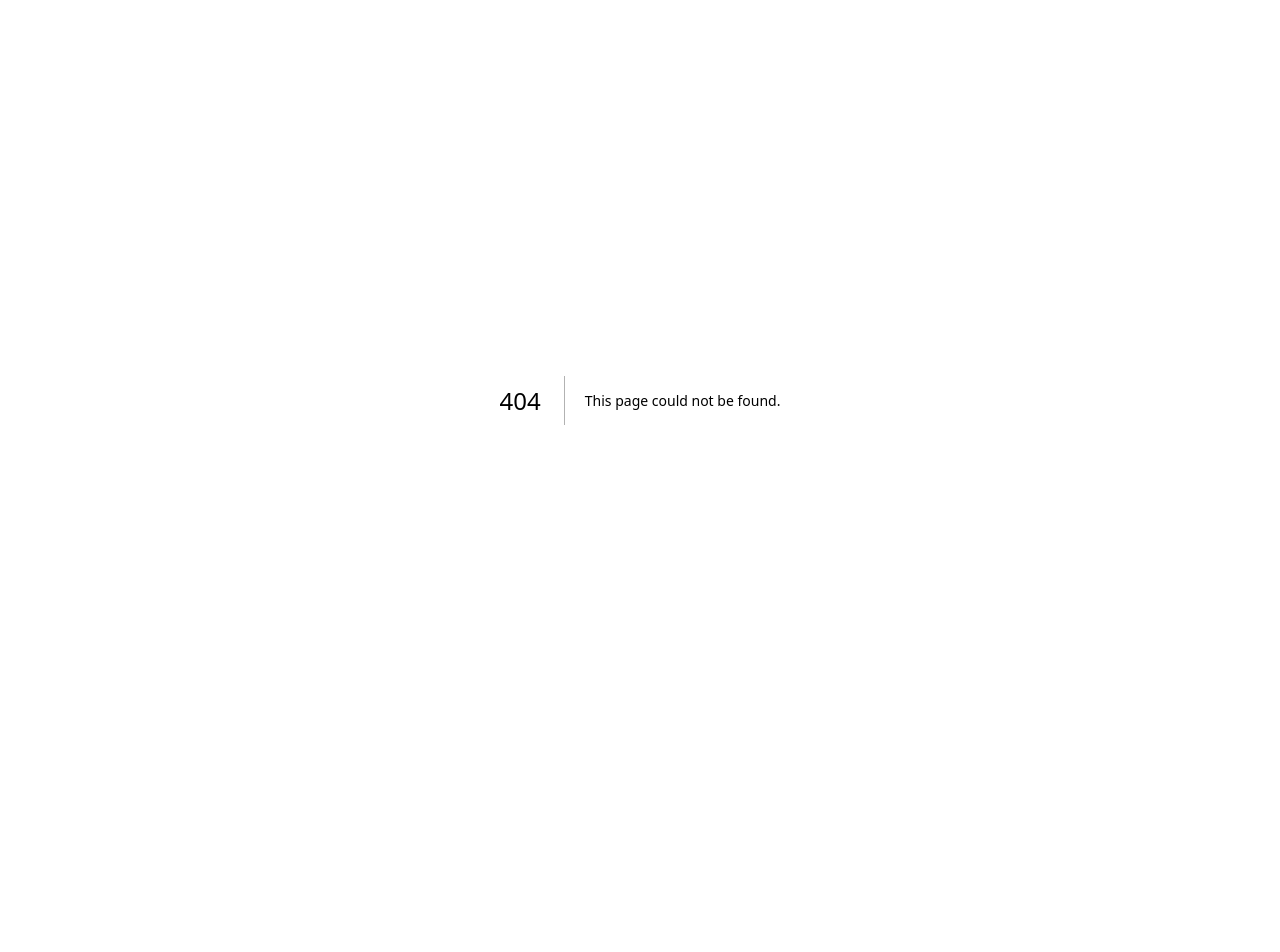
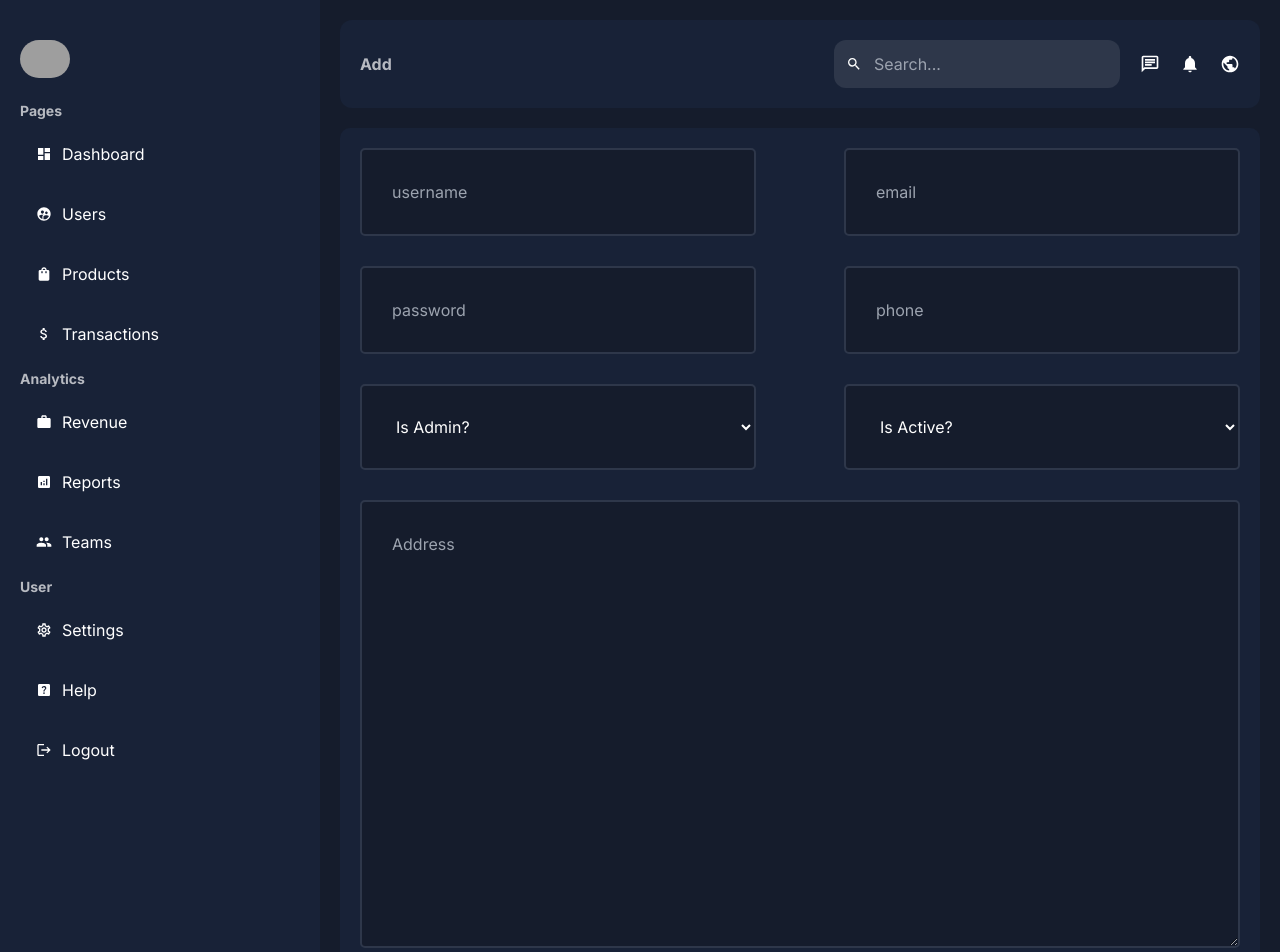
Before and after one commit to sinde530/next-dashboard, a Next.js app: page /dashboard/users/add in a window 1280 px wide. Before the commit this address had no page. Shown: the top 952 px of the page. Before the commit the page ends 800 px from the top, so only its background shows below. Built offline with nearby package versions, Linux system fonts and the light colour scheme; grey boxes are pictures that could not be loaded.

Commit message:
Create Users Add

```diff
--- /dev/null
+++ b/src/app/dashboard/users/add/page.tsx
@@ -0,0 +1,67 @@
+export default function Add() {
+  return (
+    <div className="bg-[--bgSoft] p-5 rounded-[10px] mt-5">
+      {/* <form action={addUser} */}
+      <form className="flex flex-wrap justify-between">
+        <input
+          type="text"
+          placeholder="username"
+          name="username"
+          required
+          className="p-[30px] bg-[--bg] text-[--text] border-2 border-[#2E374A] rounded-[5px] mb-[30px] w-[45%]"
+        />
+        <input
+          type="email"
+          placeholder="email"
+          name="email"
+          required
+          className="p-[30px] bg-[--bg] text-[--text] border-2 border-[#2E374A] rounded-[5px] mb-[30px] w-[45%]"
+        />
+        <input
+          type="password"
+          placeholder="password"
+          name="password"
+          required
+          className="p-[30px] bg-[--bg] text-[--text] border-2 border-[#2E374A] rounded-[5px] mb-[30px] w-[45%]"
+        />
+        <input
+          type="phone"
+          placeholder="phone"
+          name="phone"
+          className="p-[30px] bg-[--bg] text-[--text] border-2 border-[#2E374A] rounded-[5px] mb-[30px] w-[45%]"
+        />
+        <select
+          name="isAdmin"
+          id="isAdmin"
+          className="p-[30px] bg-[--bg] text-[--text] border-2 border-[#2E374A] rounded-[5px] mb-[30px] w-[45%]"
+        >
+          <option value="false">Is Admin?</option>
+          <option value="true">Yes</option>
+          <option value="false">No</option>
+        </select>
+        <select
+          name="isActive"
+          id="isActive"
+          className="p-[30px] bg-[--bg] text-[--text] border-2 border-[#2E374A] rounded-[5px] mb-[30px] w-[45%]"
+        >
+          <option value="true">Is Active?</option>
+          <option value="true">Yes</option>
+          <option value="false">No</option>
+        </select>
+        <textarea
+          name="address"
+          id="address"
+          rows={16}
+          placeholder="Address"
+          className="p-[30px] bg-[--bg] text-[--text] border-2 border-[#2E374A] rounded-[5px] mb-[30px] w-full"
+        />
+        <button
+          type="submit"
+          className="w-full p-[30px] bg-[teal] border-none rounded-[5px] cursor-pointer"
+        >
+          Submit
+        </button>
+      </form>
+    </div>
+  );
+}
```
